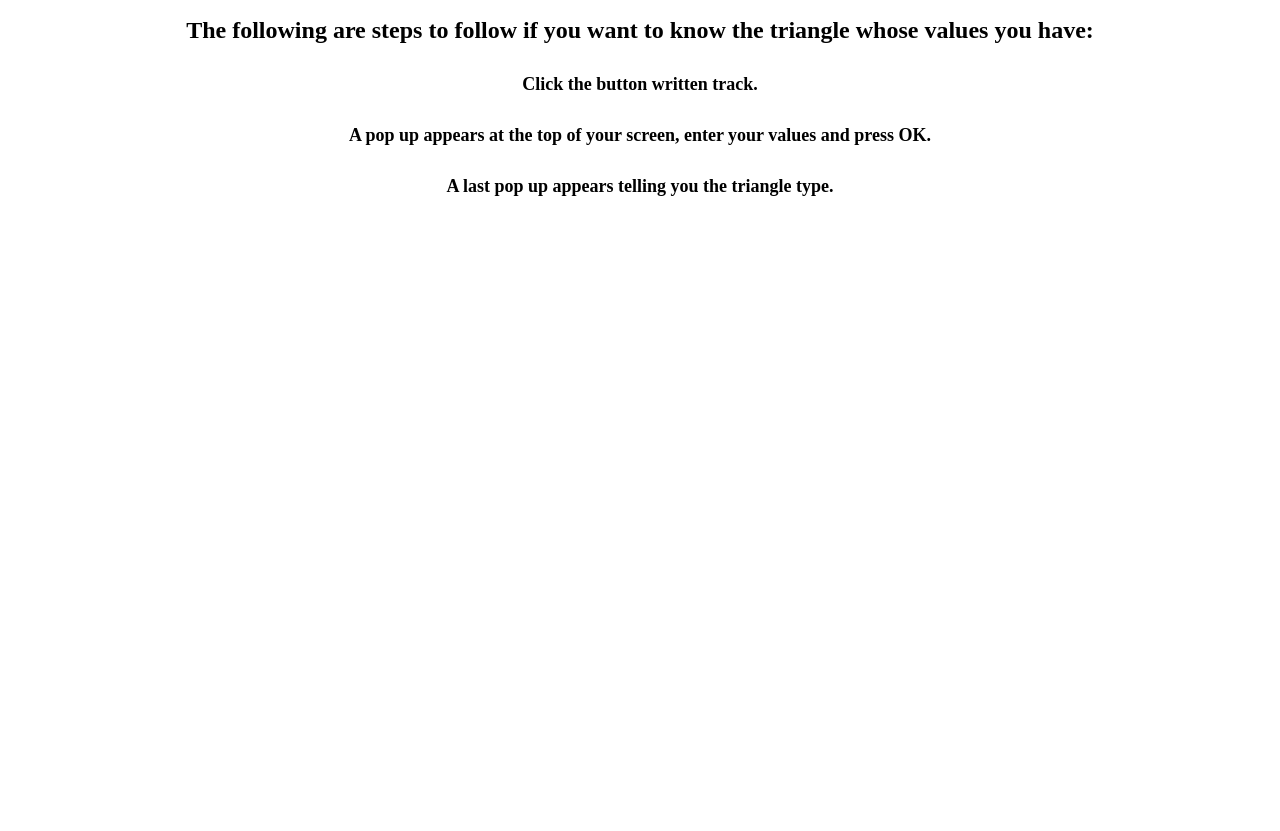
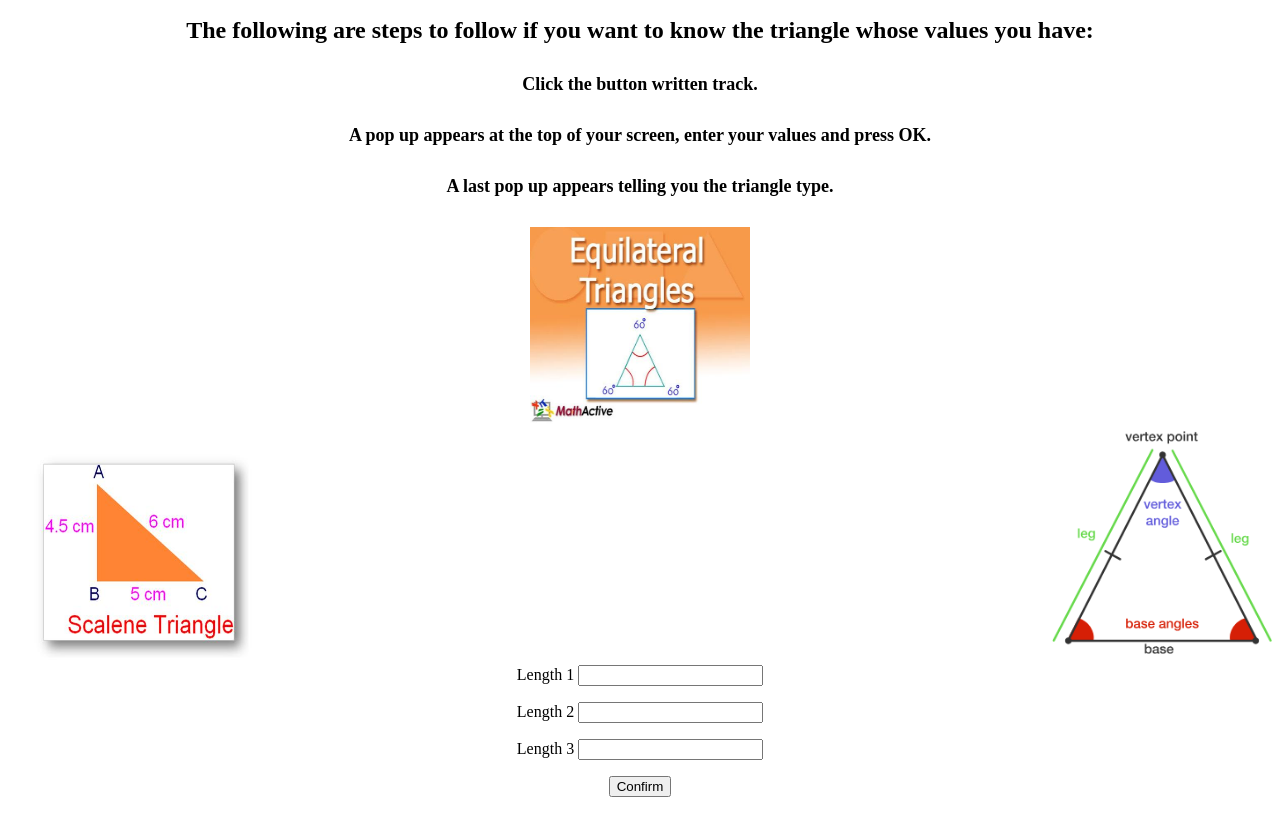
Before and after one commit to wilsenock220/Triangle-tracker, a plain HTML site: page index.html in a window 1280 px wide. Shown: the part 101-932 px from the top of the page. Before the commit the page ends 800 px from the top, so only its background shows below. Drawn offline with Linux system fonts and the light colour scheme.

Commit message:
add new images

```diff
--- a/index.html
+++ b/index.html
@@ -14,9 +14,36 @@
         <h5>Click the button written track.</h5>
         <h5>A pop up appears at the top of your screen, enter your values and press OK.</h5>
         <h5>A last pop up appears telling you the triangle type.</h5>
+     <div class="image">
+       <div class="equal">
+          <img src="equal.jpg" alt="equal" height="200" width="220">
+       </div>
 
+       <div class="iso">
+        <img src="iso.png" alt="isosceles" heght="200" width="220">
+        <div id="iso">
+          <img src="scalene.jpg" alt="scalene" height="210" width="220">
+        </div>
 
-       <!-- <img src="equal.jpg" alt="equal"> -->
-      <!-- <a href="#track"><button type="BUTTON" name="Track">TRACK</button></a> -->
+       </div>
+
+     </div>
+
+     <form class="fill">
+           <p><label for="side1">Length 1</label>
+           <input type="number" name="number1" side="length 1" id="side1"></p>
+
+           <p><label for="side2">Length 2</label>
+           <input type="number" name="number2" side="length 2" id="side2"></p>
+
+           <p><label for="side3">Length 3</label>
+           <input type="number" name="number3" side="length 3" id="side3"></p>
+
+           <input class="click" type="button" value="Confirm" get="result()">
+
+           <br></br>
+           <em><p id="answer"></p></em>
+         </form>
+
   </body>
 </html>
--- a/styles.css
+++ b/styles.css
@@ -4,3 +4,15 @@ body{
 h5{
   font-size: large;
 }
+img{
+  height:200;
+  width: 220;
+}
+.iso{
+  float: right;
+}
+#iso{
+  float: left;
+  padding-right:800px;
+  padding-top: 20px;
+}
```
Also changed, not shown: scripts.js (+23 -22 lines), iso.png (added), scalene.jpg (added).
